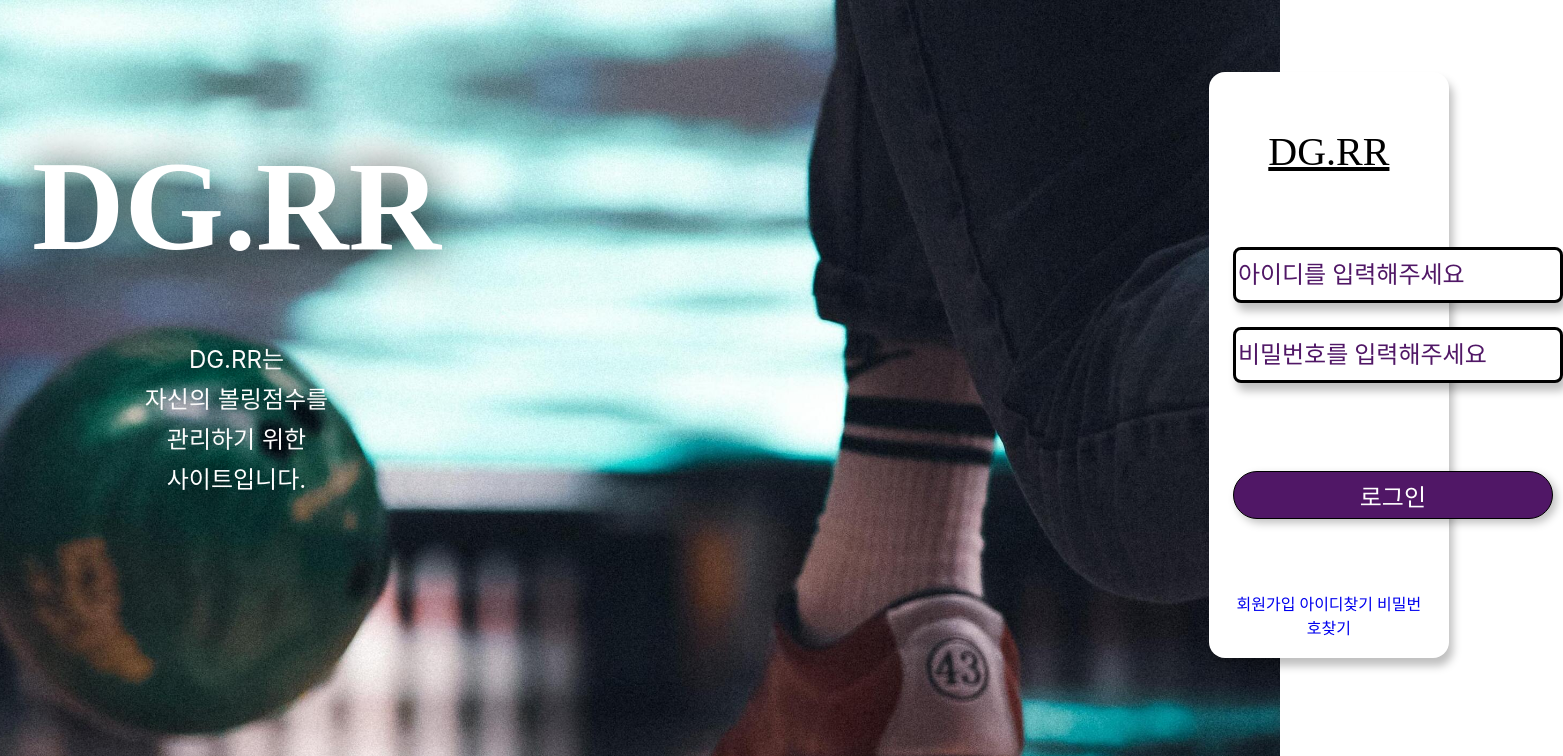
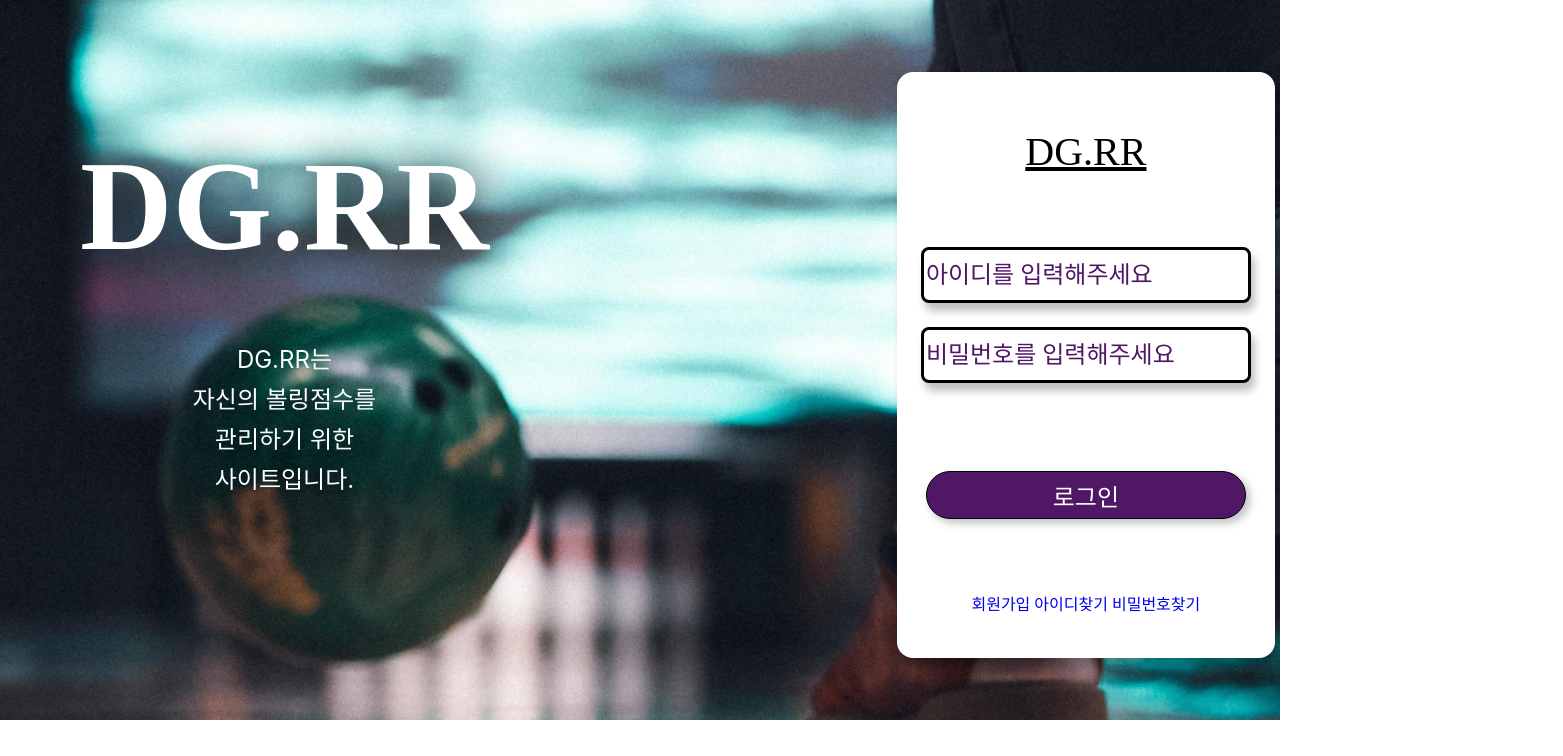
Before and after one commit to Vailish/DGRR, a React (Create React App) app in the folder DGRR/frontend/DGRR-App/: page / in a window 1280 px wide. Shown: the top 756 px of the page, 1563 px wide, since content can reach past the window. Built offline with nearby package versions, Linux system fonts and the light colour scheme; a web font is replaced by a local one.

Commit message:
Design : Update LoginComponent

```diff
--- a/DGRR/frontend/DGRR-App/src/scss/Login.scss
+++ b/DGRR/frontend/DGRR-App/src/scss/Login.scss
@@ -1,28 +1,22 @@
 @import url('https://fonts.googleapis.com/css2?family=Poller+One&display=swap');
 
 body {
-  width: 100%;
-  height: 100%;
   &::-webkit-scrollbar {
     display: none;
   }
 }
-.LoginTheme {
+.Login {
+  width: 100%;
+  height: 45rem;
   background-image: url('../img/background.jpg');
-  background-position: 50%;
   background-size: cover;
-  .Login {
-    max-width: 1920px;
-    min-width: 1280px;
-    width: 100%;
-    height: 100vh;
-    margin: auto 32px;
   display: inline-flex;
   .Text {
     max-width: 640px;
     height: 640px;
     margin-top: 72px;
     margin-bottom: 40px;
+    margin-left: 80px;
     text-align: center;
     color: #fff;
     .TitleText {
@@ -44,14 +38,13 @@ body {
     }
   }
   .LoginForm {
-      max-width: 700px;
-      width: 400px;
-      min-width: 240px;
+    width: 448px;
     height: 586px;
     border-radius: 16px;
     margin-top: 72px;
     margin-bottom: 72px;
-      margin-left: 48rem;
+    margin-left: 408px;
+    margin-right: 80px;
     background-color: #fff;
     box-shadow: 4px 8px 8px rgba(0, 0, 0, 0.25);
     .TitleForm {
@@ -119,4 +112,3 @@ body {
     }
   }
 }
-}
```
Lines whose indentation alone changed are shown as unchanged.
